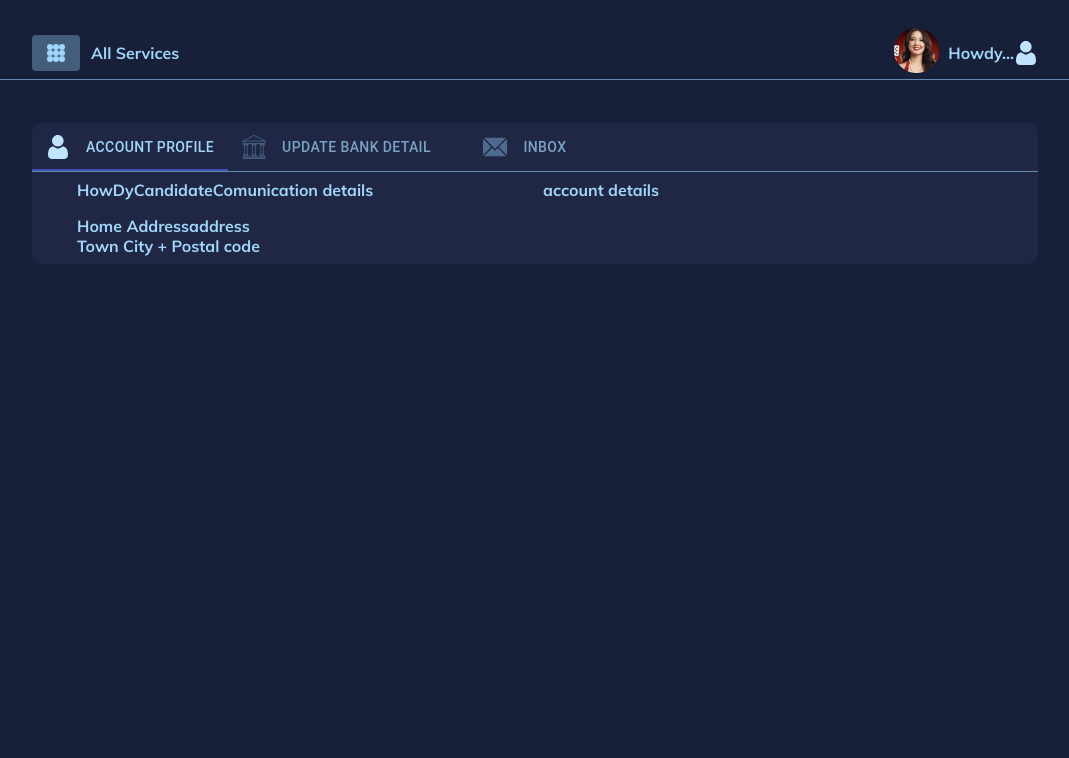
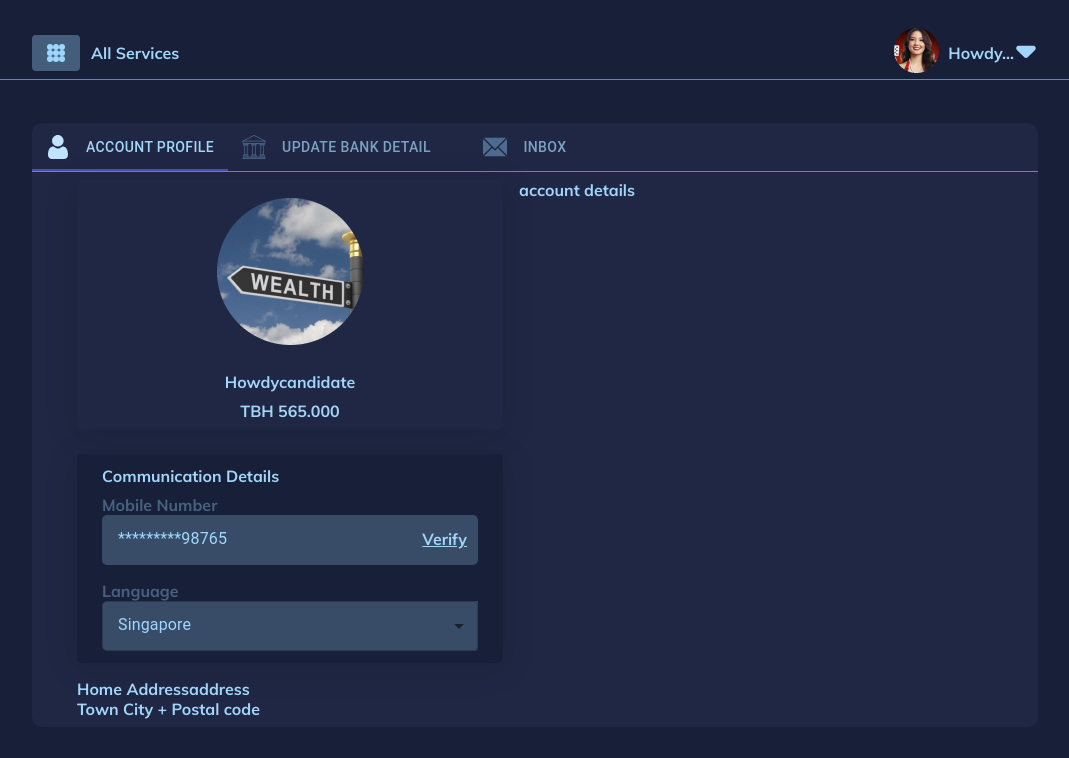
Before and after one commit to damadoko/profile-assignment, a Next.js app: page / in a window 1280 px wide. Shown: the top 758 px of the page, without its empty margins (105-1174 px from the left). Built offline with nearby package versions, Linux system fonts and the light colour scheme.

Commit message:
Create comunication detail UI

```diff
--- /dev/null
+++ b/components/CDropdown/CDropdown.tsx
@@ -0,0 +1,49 @@
+import styled from 'styled-components'
+import Select, {SelectProps} from '@material-ui/core/Select'
+import Box from '@material-ui/core/Box'
+
+const StyledSelect = styled(Select)`
+  && {
+    .MuiInputBase-input {
+      color: #9fd8ff;
+      background-color: rgba(159, 216, 255, 0.24);
+      border-top-left-radius: 5px;
+      border-top-right-radius: 0;
+      border-bottom-left-radius: 5px;
+      padding: 14px 16px 17px 16px;
+    }
+  }
+`
+
+const StyledDiv = styled.div`
+  .input-wrapper {
+    display: flex;
+    align-items: center;
+  }
+  .input-action {
+    flex: 1;
+    background-color: rgba(159, 216, 255, 0.24);
+    height: 100%;
+    padding: 14px 11px 16px 0;
+    border-top-right-radius: 5px;
+    border-bottom-right-radius: 5px;
+    text-decoration: underline;
+  }
+`
+
+const CDropdown: React.FC<SelectProps> = ({label, ...rest}) => {
+  return (
+    <StyledDiv>
+      <Box component="label" color="rgba(159, 216, 255, 0.36)">
+        {label}
+      </Box>
+
+      <StyledSelect {...rest}>
+        <option aria-label="None" value={0} />
+        <option value={1}>Singapore</option>
+      </StyledSelect>
+    </StyledDiv>
+  )
+}
+
+export default CDropdown
--- /dev/null
+++ b/components/CDropdown/index.ts
@@ -0,0 +1,2 @@
+import CDropdown from 'components/CDropdown/CDropdown'
+export default CDropdown
--- /dev/null
+++ b/components/CInput/CInput.tsx
@@ -0,0 +1,52 @@
+import styled from 'styled-components'
+import TextField, {TextFieldProps} from '@material-ui/core/TextField'
+import Box from '@material-ui/core/Box'
+
+const StyledTextField = styled(TextField)`
+  && {
+    .MuiInputBase-root {
+      color: #9fd8ff;
+      background-color: rgba(159, 216, 255, 0.24);
+      border-top-left-radius: 5px;
+      border-top-right-radius: 0;
+      border-bottom-left-radius: 5px;
+    }
+
+    .MuiFilledInput-input {
+      padding: 14px 16px 17px 16px;
+    }
+  }
+`
+
+const StyledDiv = styled.div`
+  .input-wrapper {
+    display: flex;
+    align-items: center;
+  }
+  .input-action {
+    flex: 1;
+    background-color: rgba(159, 216, 255, 0.24);
+    height: 100%;
+    padding: 14px 11px 16px 0;
+    border-top-right-radius: 5px;
+    border-bottom-right-radius: 5px;
+    text-decoration: underline;
+  }
+`
+
+const CInput: React.FC<TextFieldProps> = ({label, ...rest}) => {
+  return (
+    <StyledDiv>
+      <Box component="label" color="rgba(159, 216, 255, 0.36)">
+        {label}
+      </Box>
+
+      <div className="input-wrapper">
+        <StyledTextField {...rest} variant="filled" InputProps={{disableUnderline: true}} />
+        <div className="input-action">Verify</div>
+      </div>
+    </StyledDiv>
+  )
+}
+
+export default CInput
--- /dev/null
+++ b/components/CInput/index.ts
@@ -0,0 +1,2 @@
+import CInput from 'components/CInput/CInput'
+export default CInput
--- a/components/Layout/_MyAccount.tsx
+++ b/components/Layout/_MyAccount.tsx
@@ -2,7 +2,7 @@ import React from 'react'
 import Image from 'next/image'
 import styled from 'styled-components'
 
-import ExpandMoreIcon from 'public/icons/AccountIcon'
+import ExpandMoreIcon from 'public/icons/ExpandMoreIcon'
 
 const StyledDiv = styled.div`
   && {
@@ -18,7 +18,7 @@ const MyAccount: React.FC = () => {
   return (
     <StyledDiv>
       <div className="account__avatar">
-        <Image src="/images/avatar.png" alt="Avatar" width={45} height={45} />
+        <Image src="/images/avatarIcon.png" alt="Avatar" width={45} height={45} />
       </div>
 
       <div>Howdy...</div>
--- a/components/pages/Home/Home.tsx
+++ b/components/pages/Home/Home.tsx
@@ -7,6 +7,8 @@ import TabsWrapper from 'components/pages/Home/TabsWrapper'
 import AccountIcon from 'public/icons/AccountIcon'
 import BankIcon from 'public/icons/BankIcon'
 import EmailIcon from 'public/icons/EmailIcon'
+import UserAvatar from 'components/pages/Home/_UserAvatar'
+import CommunicationDetails from 'components/pages/Home/_CommunicationDetails'
 
 const StyledDiv = styled.div`
   background-color: #1f2744;
@@ -26,9 +28,13 @@ const Home: React.FC = () => {
       <TabsWrapper tabsData={tabsData}>
         <StyledDiv>
           <Grid container spacing={2}>
-            <Grid container item xs={6}>
-              <Grid item>HowDyCandidate</Grid>
-              <Grid item>Comunication details</Grid>
+            <Grid container item xs={6} spacing={3}>
+              <Grid item xs={12}>
+                <UserAvatar />
+              </Grid>
+              <Grid item xs={12}>
+                <CommunicationDetails />
+              </Grid>
             </Grid>
 
             <Grid item xs={6}>
--- /dev/null
+++ b/components/pages/Home/_CommunicationDetails.tsx
@@ -0,0 +1,33 @@
+import styled from 'styled-components'
+import Box from '@material-ui/core/Box'
+import CInput from 'components/CInput'
+import CDropdown from 'components/CDropdown'
+
+const StyledDiv = styled.div`
+  && {
+    padding: 12px 25px;
+    background-color: #172038;
+    box-shadow: 0px 4px 34px rgba(0, 0, 0, 0.13);
+    border-radius: 5px;
+
+    .user-avatar__wrapper {
+      margin-top: 18px;
+      margin-bottom: 23px;
+    }
+  }
+`
+const CommunicationDetail: React.FC = () => {
+  return (
+    <StyledDiv>
+      <Box component="p" fontWeight="600">
+        Communication Details
+      </Box>
+      <Box mb="16px">
+        <CInput label="Mobile Number" value="*********98765" fullWidth />
+      </Box>
+      <CDropdown label="Language" value={1} variant="outlined" fullWidth />
+    </StyledDiv>
+  )
+}
+
+export default CommunicationDetail
--- /dev/null
+++ b/components/pages/Home/_UserAvatar.tsx
@@ -0,0 +1,33 @@
+import styled from 'styled-components'
+import Image from 'next/image'
+
+const StyledDiv = styled.div`
+  && {
+    display: flex;
+    align-items: center;
+    justify-content: center;
+    flex-direction: column;
+    background-color: #1f2744;
+    box-shadow: 0px 4px 34px rgba(0, 0, 0, 0.13);
+    border-radius: 5px;
+
+    .user-avatar__wrapper {
+      margin-top: 18px;
+      margin-bottom: 23px;
+    }
+  }
+`
+const UserAvatar: React.FC = () => {
+  return (
+    <StyledDiv>
+      <div className="user-avatar__wrapper">
+        <Image src="/images/avatar.png" alt="Avatar" width={147} height={147} />
+      </div>
+
+      <p>Howdycandidate</p>
+      <p>TBH 565.000</p>
+    </StyledDiv>
+  )
+}
+
+export default UserAvatar
--- a/styles/globalStyle.ts
+++ b/styles/globalStyle.ts
@@ -33,6 +33,10 @@ a {
   box-sizing: border-box;
 }
 
+p {
+	margin-top:0;
+	margin-bottom: 9px;
+}
 `
 
 export default GlobalStyle
```
Also changed, not shown: public/images/avatar.png, public/images/avatarIcon.png (added).
